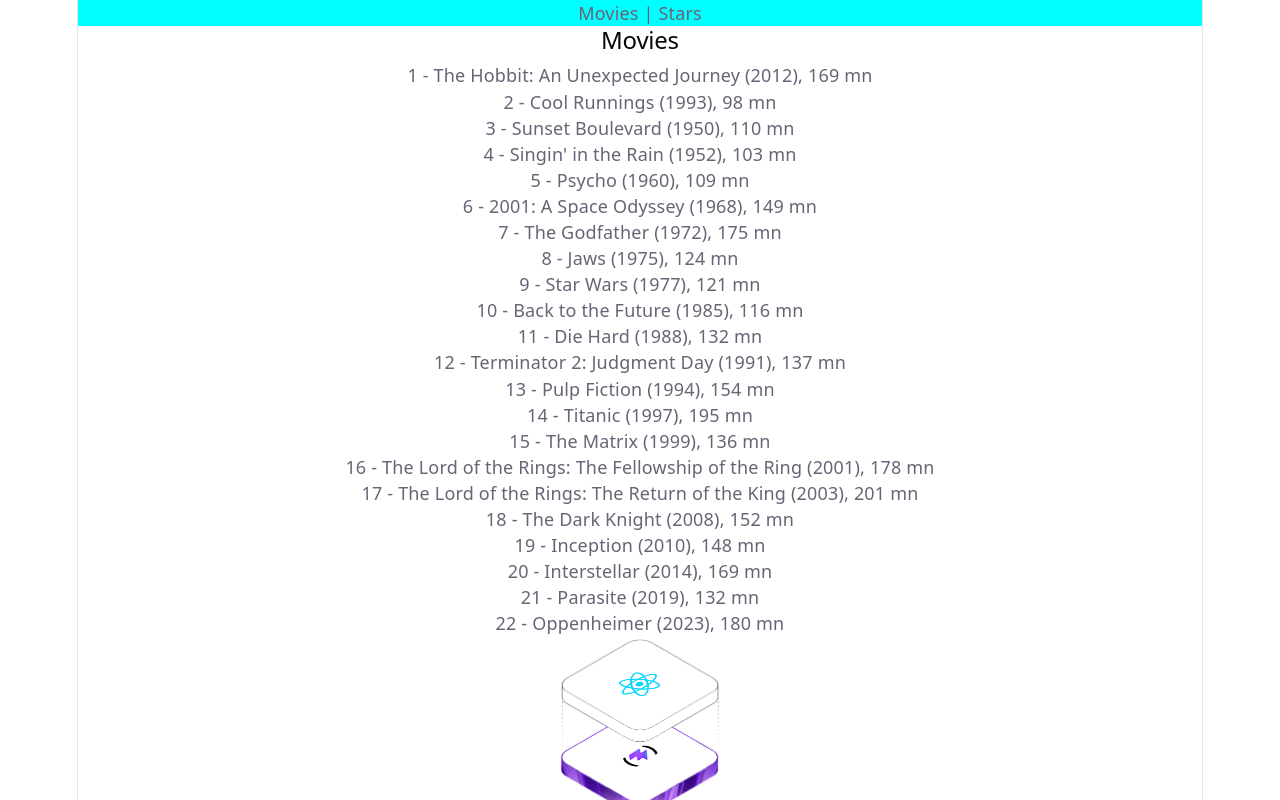
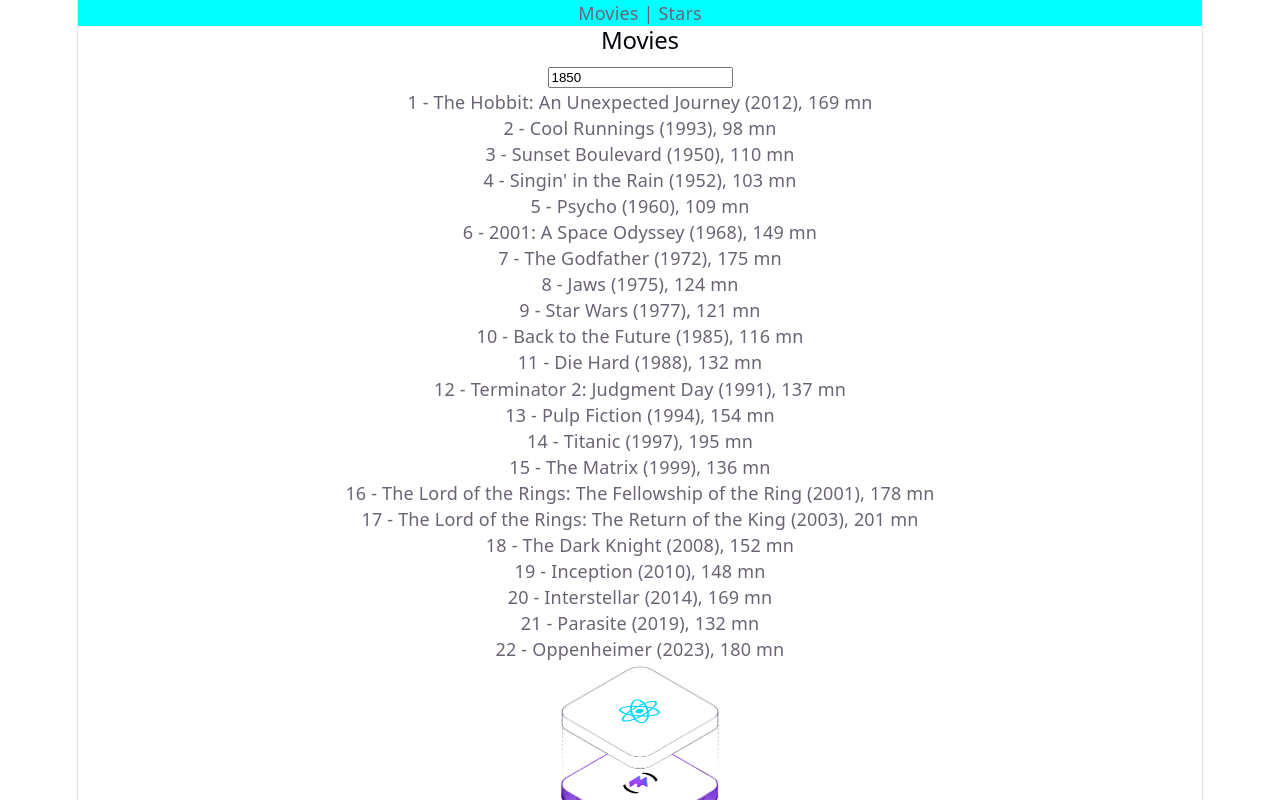
Before and after one commit to matthcol/react202609_base, a React (Vite) app: page / in a window 1280 px wide. Shown: the top 800 px of the page. Built offline with nearby package versions, Linux system fonts and the light colour scheme.

Commit message:
filter movies

```diff
--- a/src/components/Movies.tsx
+++ b/src/components/Movies.tsx
@@ -8,12 +8,30 @@ const Movies = () => {
     const [movieSelection, setMovieSelection] = useState<Movie[]>(
         () => movies.slice()
     )
+    const [yearMinStr, setYearMinStr] = useState("1850")
+    const [yearMin, setYearMin] = useState(1850)
+
+    const handleChangeYearMin = (e: React.ChangeEvent<HTMLInputElement>) => {
+        const newValueStr: string = e.target.value
+        setYearMinStr(newValueStr)
+        if (newValueStr.length >= 4) {
+            const newValueInt = Number.parseInt(e.target.value)
+            setYearMin(newValueInt)
+        }
+    }
 
     // TODO : prevoir une selection der plage d'années et n'afficher que la selection filtree
     return (
         <>
             <section id="movies">
                 <h2>Movies</h2>
+                <div>
+                    <input
+                        type="number"
+                        value={yearMinStr}
+                        onChange={handleChangeYearMin} />
+                </div>
+                <div>
                 {   // version 1 : 1 seule card
                     /* <MovieCard index={0} movie={movieSelection[0]} /> */
                 }
@@ -23,8 +41,11 @@ const Movies = () => {
                 }
                 {
                     // version 3 : 1 card par movie
-                    movieSelection.map((movie, index) => <MovieCard index={index} movie={movie} />)
+                    movieSelection
+                        .filter(movie => movie.year >= yearMin)
+                        .map((movie, index) => <MovieCard index={index} movie={movie} />)
                 }
+                </div>
             </section>
         </>
     )
```
